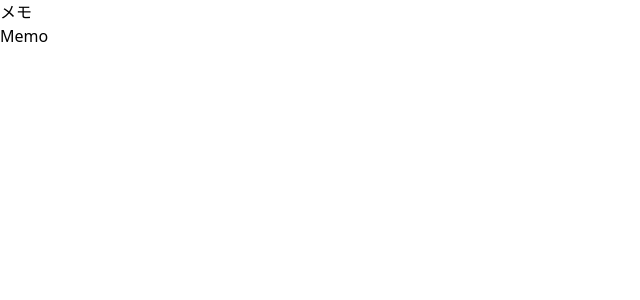
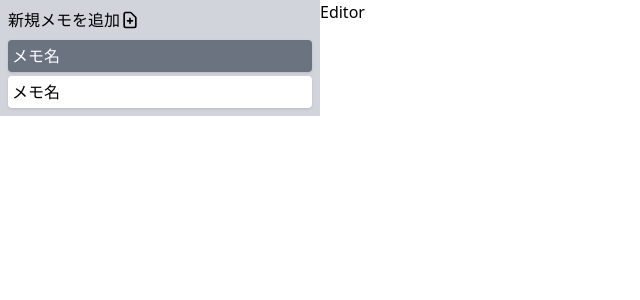
Before and after one commit to expsh13/React-09-Memo, a React (Vite) app: page / in a window 1280 px wide. Shown: the top 300 px of the page, without its empty margins (0-640 px from the left). Built offline with nearby package versions, Linux system fonts and the light colour scheme.

Commit message:
update style

```diff
--- a/package.json
+++ b/package.json
@@ -11,7 +11,8 @@
   },
   "dependencies": {
     "react": "^18.2.0",
-    "react-dom": "^18.2.0"
+    "react-dom": "^18.2.0",
+    "react-icons": "^5.0.1"
   },
   "devDependencies": {
     "@types/react": "^18.2.56",
--- a/src/App.tsx
+++ b/src/App.tsx
@@ -3,7 +3,6 @@ import { Memo } from "./components/Memo/Memo";
 export const App = () => {
   return (
     <>
-      <h1>メモ</h1>
       <Memo />
     </>
   );
--- a/src/components/Memo/Memo.tsx
+++ b/src/components/Memo/Memo.tsx
@@ -1,3 +1,15 @@
+import { Editor } from "./Editor";
+import { MemoList } from "./MemoList";
+
 export const Memo = () => {
-  return <div>Memo</div>;
+  return (
+    <div className="flex w-full">
+      <div className="w-1/4">
+        <MemoList />
+      </div>
+      <div className="flex-1">
+        <Editor />
+      </div>
+    </div>
+  );
 };
--- a/src/components/Memo/MemoList.tsx
+++ b/src/components/Memo/MemoList.tsx
@@ -1,3 +1,20 @@
+import { HiOutlineDocumentAdd } from "react-icons/hi";
+
 export const MemoList = () => {
-  return <div>MemoList</div>;
+  return (
+    <div className="bg-gray-300 p-2">
+      <button className="flex items-center">
+        <p>新規メモを追加</p>
+        <HiOutlineDocumentAdd size={20} />
+      </button>
+      <ul className="mt-2 grid gap-1">
+        <li className="rounded shadow p-1 box-border bg-gray-500 text-white">
+          メモ名
+        </li>
+        <li className="rounded shadow p-1 box-border bg-white hover:cursor-pointer hover:opacity-80">
+          メモ名
+        </li>
+      </ul>
+    </div>
+  );
 };
--- a/src/output.css
+++ b/src/output.css
@@ -543,3 +543,127 @@ video {
   --tw-backdrop-saturate:  ;
   --tw-backdrop-sepia:  ;
 }
+
+.mt-2 {
+  margin-top: 0.5rem;
+}
+
+.box-border {
+  box-sizing: border-box;
+}
+
+.flex {
+  display: flex;
+}
+
+.grid {
+  display: grid;
+}
+
+.w-full {
+  width: 100%;
+}
+
+.w-1\/3 {
+  width: 33.333333%;
+}
+
+.w-1\/4 {
+  width: 25%;
+}
+
+.flex-1 {
+  flex: 1 1 0%;
+}
+
+.items-center {
+  align-items: center;
+}
+
+.gap-1 {
+  gap: 0.25rem;
+}
+
+.rounded {
+  border-radius: 0.25rem;
+}
+
+.bg-slate-400 {
+  --tw-bg-opacity: 1;
+  background-color: rgb(148 163 184 / var(--tw-bg-opacity));
+}
+
+.bg-gray-400 {
+  --tw-bg-opacity: 1;
+  background-color: rgb(156 163 175 / var(--tw-bg-opacity));
+}
+
+.bg-gray-300 {
+  --tw-bg-opacity: 1;
+  background-color: rgb(209 213 219 / var(--tw-bg-opacity));
+}
+
+.bg-gray-100 {
+  --tw-bg-opacity: 1;
+  background-color: rgb(243 244 246 / var(--tw-bg-opacity));
+}
+
+.bg-white {
+  --tw-bg-opacity: 1;
+  background-color: rgb(255 255 255 / var(--tw-bg-opacity));
+}
+
+.bg-gray-200 {
+  --tw-bg-opacity: 1;
+  background-color: rgb(229 231 235 / var(--tw-bg-opacity));
+}
+
+.bg-gray-500 {
+  --tw-bg-opacity: 1;
+  background-color: rgb(107 114 128 / var(--tw-bg-opacity));
+}
+
+.p-2 {
+  padding: 0.5rem;
+}
+
+.p-1 {
+  padding: 0.25rem;
+}
+
+.pt-2 {
+  padding-top: 0.5rem;
+}
+
+.pt-1 {
+  padding-top: 0.25rem;
+}
+
+.text-white {
+  --tw-text-opacity: 1;
+  color: rgb(255 255 255 / var(--tw-text-opacity));
+}
+
+.shadow {
+  --tw-shadow: 0 1px 3px 0 rgb(0 0 0 / 0.1), 0 1px 2px -1px rgb(0 0 0 / 0.1);
+  --tw-shadow-colored: 0 1px 3px 0 var(--tw-shadow-color), 0 1px 2px -1px var(--tw-shadow-color);
+  box-shadow: var(--tw-ring-offset-shadow, 0 0 #0000), var(--tw-ring-shadow, 0 0 #0000), var(--tw-shadow);
+}
+
+.hover\:-translate-y-1:hover {
+  --tw-translate-y: -0.25rem;
+  transform: translate(var(--tw-translate-x), var(--tw-translate-y)) rotate(var(--tw-rotate)) skewX(var(--tw-skew-x)) skewY(var(--tw-skew-y)) scaleX(var(--tw-scale-x)) scaleY(var(--tw-scale-y));
+}
+
+.hover\:translate-y-1:hover {
+  --tw-translate-y: 0.25rem;
+  transform: translate(var(--tw-translate-x), var(--tw-translate-y)) rotate(var(--tw-rotate)) skewX(var(--tw-skew-x)) skewY(var(--tw-skew-y)) scaleX(var(--tw-scale-x)) scaleY(var(--tw-scale-y));
+}
+
+.hover\:cursor-pointer:hover {
+  cursor: pointer;
+}
+
+.hover\:opacity-80:hover {
+  opacity: 0.8;
+}
```
Also changed, not shown: 1 other file (tests, documents, lock files or other folders).
